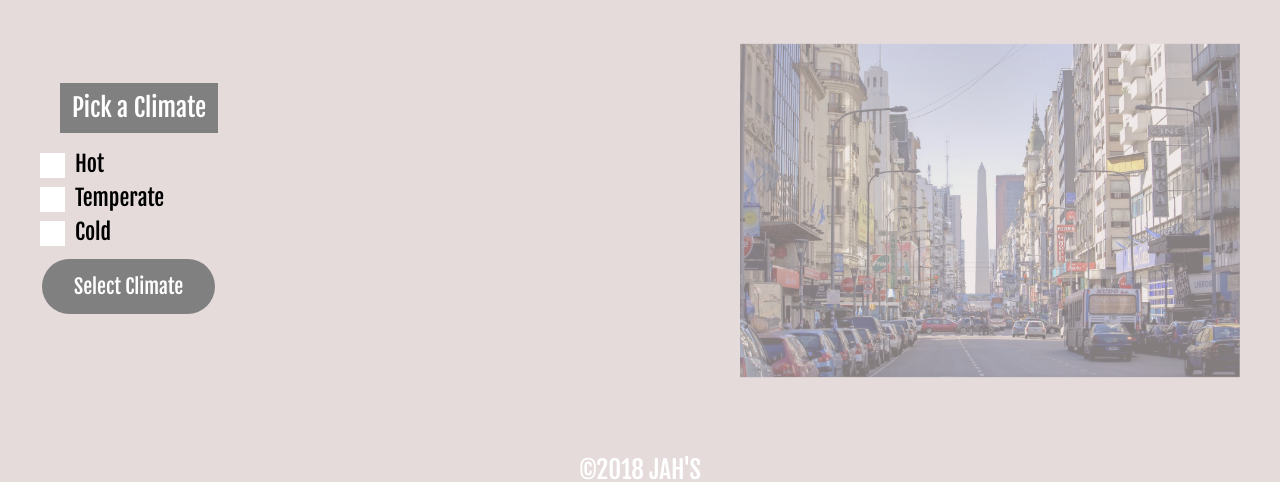
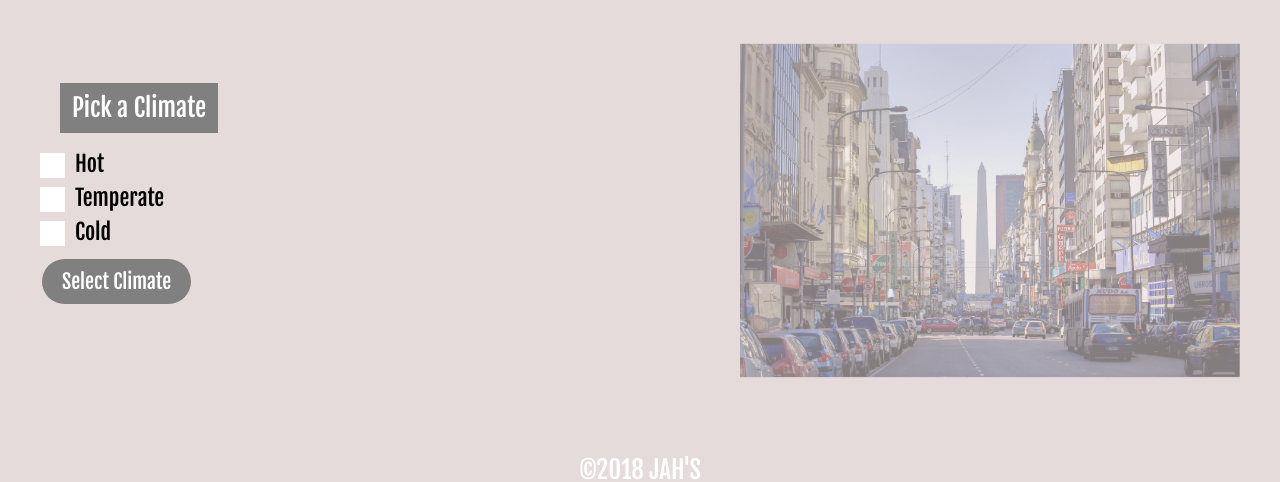
Before and after one commit to niesssiobhan/packing-planner, a plain HTML site: page index.html in a window 1280 px wide. Shown: the part 318-800 px from the top of the page. Drawn offline with Linux system fonts and the light colour scheme; a web font is replaced by a local one.

Commit message:
changes button padding

```diff
--- a/css/style.css
+++ b/css/style.css
@@ -176,7 +176,7 @@ ul label input[type=checkbox]:checked ~ del {
     background-color:gray;
     border: none;
     color: white;
-    padding: 15px 32px;
+    padding: 10px 20px;
     text-align: center;
     display: inline-block;
     font-size: 20px;
```
